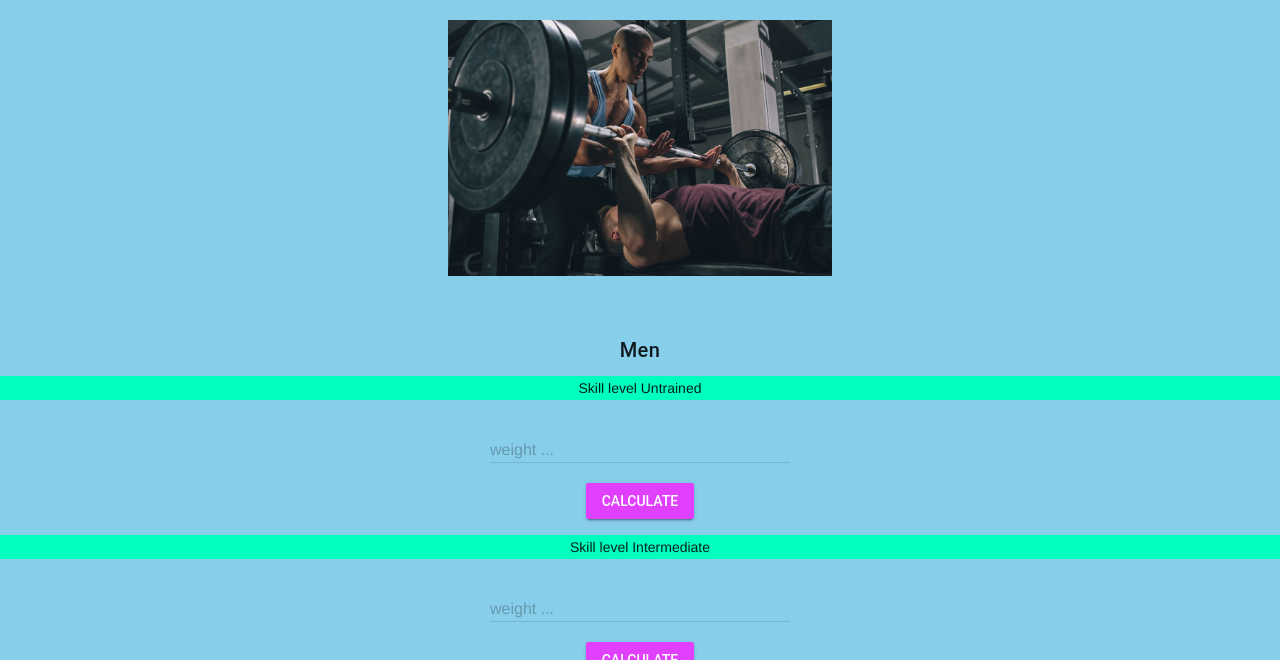
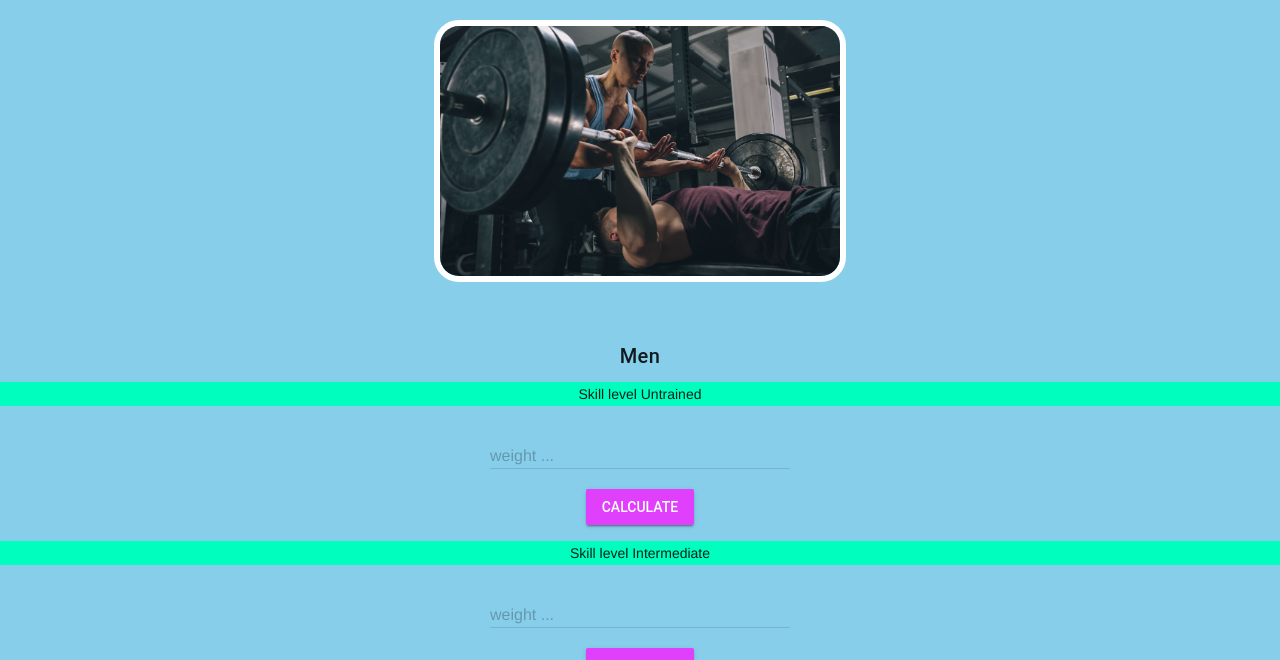
Before and after one commit to ICS2O-Programming-NathanA/Assign-02-HTML-Calculations, a plain HTML site: page index.html in a window 1280 px wide. Shown: the part 140-800 px from the top of the page. Drawn offline with nearby package versions, Linux system fonts and the light colour scheme.

Commit message:
added image border

```diff
--- a/css/style.css
+++ b/css/style.css
@@ -19,6 +19,9 @@ p {
 	background-color: #00ffbf;
 }
 
-image {
-
+img {
+	width: 400px;
+	height: 250px;
+	border: 6px solid #ffffff ;
+	border-radius: 25px;
 }
```
